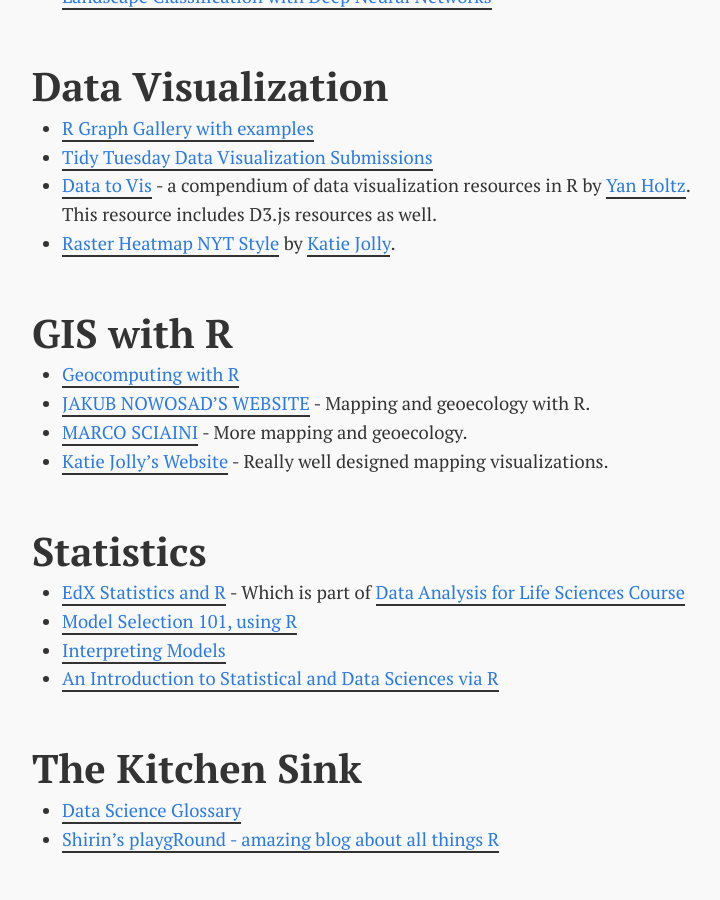
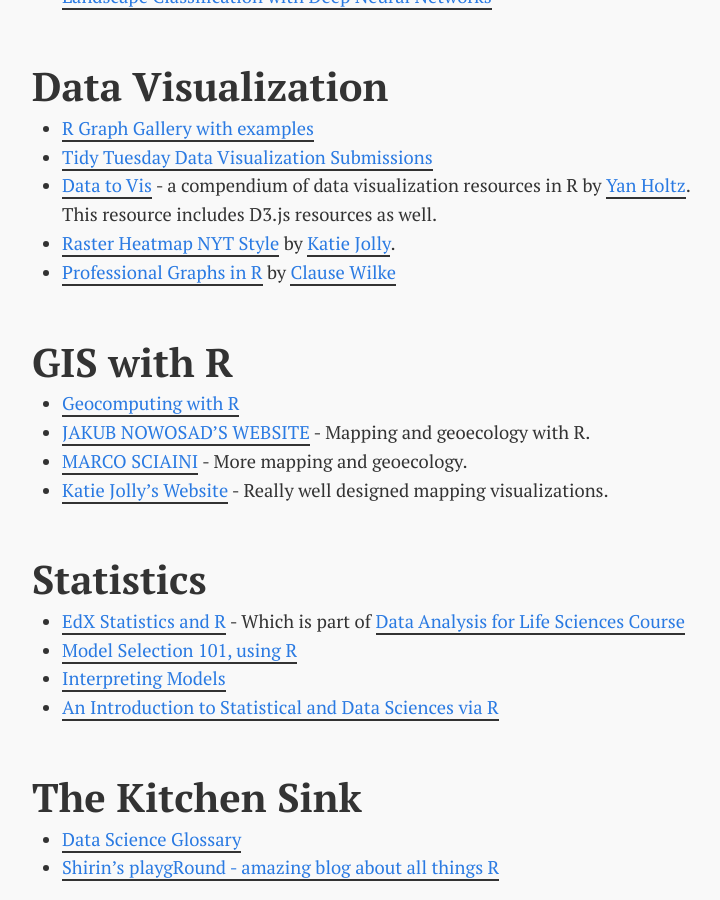
Before and after one commit to mschmidty/bio_notes, a Jekyll site: the page built from r/_posts/2018-11-20-machine_learning_resources.md, in a window 1280 px wide and 900 px high, scrolled down 1069 px. Shown: the whole window, without its empty margins (268-988 px from the left). Built offline with Jekyll 4.4.1, drawn with Linux system fonts in a browser that asks for light colours.

Commit message:
added resource

```diff
--- a/r/_posts/2018-11-20-machine_learning_resources.md
+++ b/r/_posts/2018-11-20-machine_learning_resources.md
@@ -27,6 +27,7 @@
 * [Tidy Tuesday Data Visualization Submissions](https://nsgrantham.shinyapps.io/tidytuesdayrocks/)
 * [Data to Vis](https://www.data-to-viz.com/) - a compendium of data visualization resources in R by [Yan Holtz](https://twitter.com/R_Graph_Gallery). This resource includes D3.js resources as well.
 * [Raster Heatmap NYT Style](https://www.katiejolly.io/blog/2019-08-28/nyt-urban-heat) by [Katie Jolly](https://twitter.com/katiejolly6).
+* [Professional Graphs in R](https://github.com/clauswilke/practical_ggplot2) by [Clause Wilke](https://twitter.com/ClausWilke)
 
 ## GIS with R
 * [Geocomputing with R](https://geocompr.robinlovelace.net/index.html)
```
